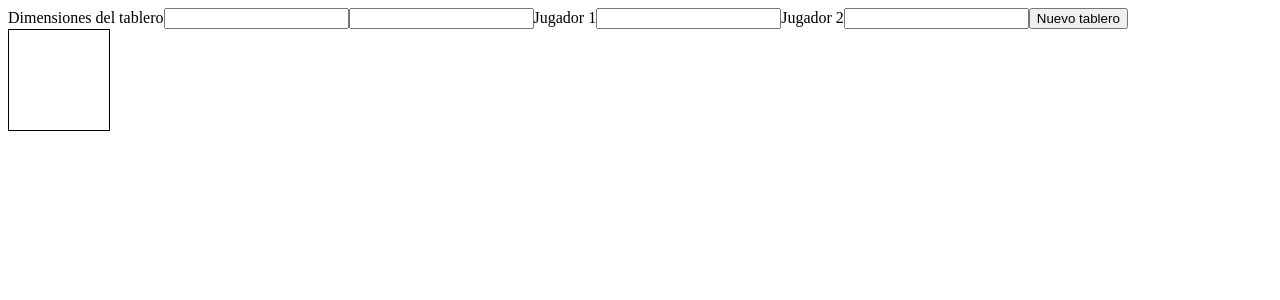
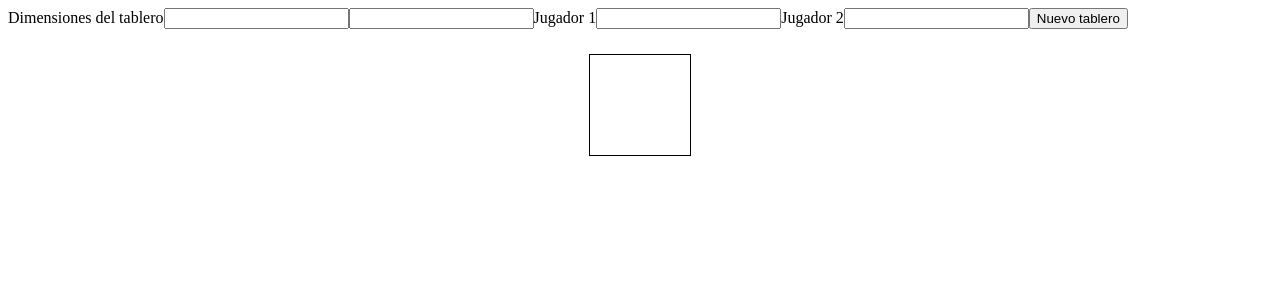
Before and after one commit to decheverriunal/board-games-web, a Next.js app: page / in a window 1280 px wide. Shown: the top 300 px of the page. Built offline with nearby package versions, Linux system fonts and the light colour scheme.

Commit message:
added css to center board and adjust dimensions

```diff
--- a/src/components/Board.css
+++ b/src/components/Board.css
@@ -36,4 +36,12 @@
 
 .board-row {
     display: flex;
+    margin: auto;
 }
+
+.board {
+    display: grid;
+    width: 80%;
+    height: 80%;
+    margin: 25px auto;
+}
--- a/src/components/Board.tsx
+++ b/src/components/Board.tsx
@@ -10,7 +10,7 @@ export default function Board({board, onPlay, isHumanPlaying}: {
 
     const state = board.map((value,index) => {
         const row = value.map((val,ind) => {
-            return <Square color={val} key={ind} onSquareClick={() => {
+            return <Square color={val} key={ind} cols={value.length} onSquareClick={() => {
                 if (isHumanPlaying() && board[index][ind] === " ") onPlay(index,ind)
             }} />
         })
@@ -19,16 +19,17 @@ export default function Board({board, onPlay, isHumanPlaying}: {
         </div>
     })
 
-    return <>
+    return <div className='board'>
         {state}
-    </>
+    </div>
 }
 
-function Square({color, onSquareClick}: {
+function Square({color, cols, onSquareClick}: {
     color: string;
+    cols: number;
     onSquareClick: () => void
 }) {
-    return <div className="square" onClick={onSquareClick}>
+    return <div className="square" style={{ width: `min(100px,calc(60vw/${cols}))`, height: `min(100px,calc(60vw/${cols}))` }} onClick={onSquareClick}>
         <div className={"piece" + color}>
 
         </div>
```
